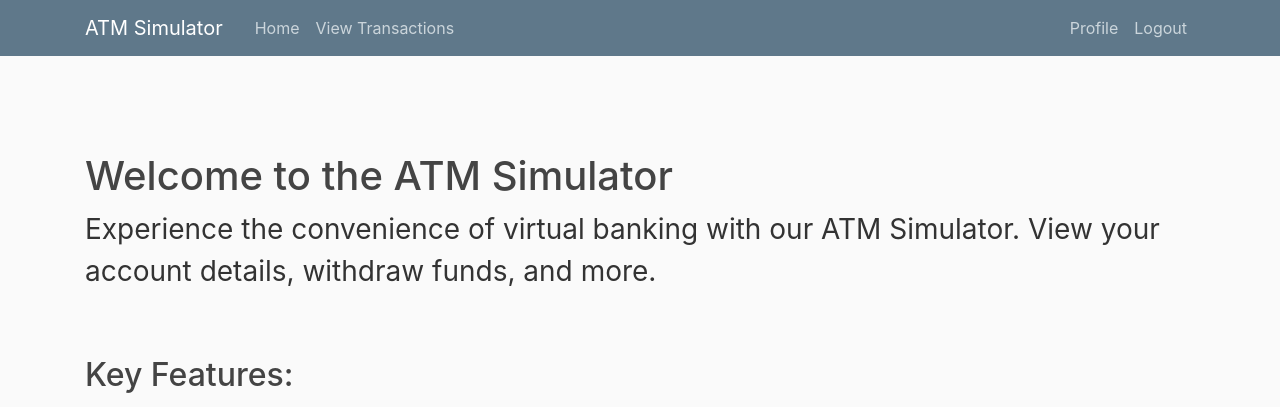
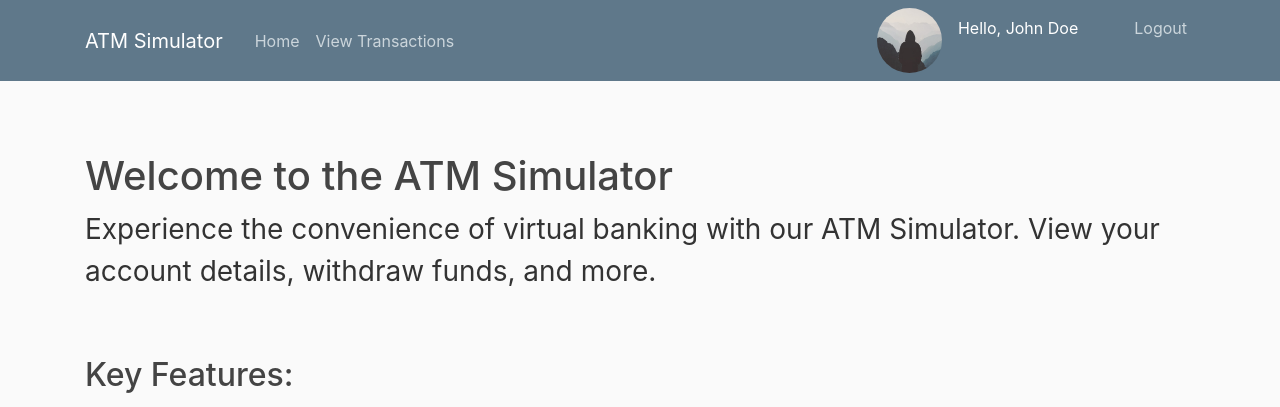
Before and after one commit to TanmayUdupa/atm-simulator, a Flask app: page / in a window 1280 px wide. Shown: the top 407 px of the page. Run offline with Flask 3, Linux system fonts and the light colour scheme; a user stored in the database is signed in.

Commit message:
Add profile pic

```diff
--- a/atm/routes.py
+++ b/atm/routes.py
@@ -29,6 +29,7 @@ def home():
     return render_template('home.html')
 
 @app.route("/view_transactions")
+@login_required
 def view_transactions():
     return render_template('view_transactions.html', transactions=transactions)
 
@@ -51,8 +52,3 @@ def login():
 def logout():
     logout_user()
     return redirect(url_for('home'))
-
-@app.route("/profile")
-@login_required
-def profile():
-    return render_template('profile.html', title = 'Profile')
--- a/atm/static/main.css
+++ b/atm/static/main.css
@@ -72,13 +72,9 @@ body {
     vertical-align: middle;
   }
 
-  .account-img {
-    height: 125px;
-    width: 125px;
-    margin-right: 20px;
-    margin-bottom: 16px;
+
+  .profile-img {
+    height: 65px;
+    width: 65px;
+    margin-right: 16px;
   }
-
-  .account-heading {
-    font-size: 2.5rem;
-  }
--- a/atm/templates/layout.html
+++ b/atm/templates/layout.html
@@ -33,7 +33,10 @@
                     <!-- Navbar Right Side -->
                     <div class="navbar-nav">
                         {% if current_user.is_authenticated %}
-                            <a class="nav-item nav-link" href="{{ url_for('profile') }}">Profile</a>
+                            <div class = "mr-5 d-flex">
+                                <img class = "rounded-circle profile-img" src = "{{url_for('static', filename = 'profile_pics/' + current_user.profile_pic)}}">
+                                <p class = "mt-2 text-white">Hello, {{current_user.name}}</p>
+                            </div>
                             <a class="nav-item nav-link" href="{{ url_for('logout') }}">Logout</a>
                         {% else %}
                             <a class="nav-item nav-link" href="{{ url_for('login') }}">Login</a>
--- a/atm/templates/profile.html
+++ /dev/null
@@ -1,4 +0,0 @@
-{% extends "layout.html" %}
-{% block content %}
-    <h1>{{ current_user.name }}</h1>
-{% endblock content %}
```
Also changed, not shown: atm/static/profile_pics/default.jpg (added), atm/static/profile_pics/john_doe.jpg (added), var/atm-instance/site.db.
